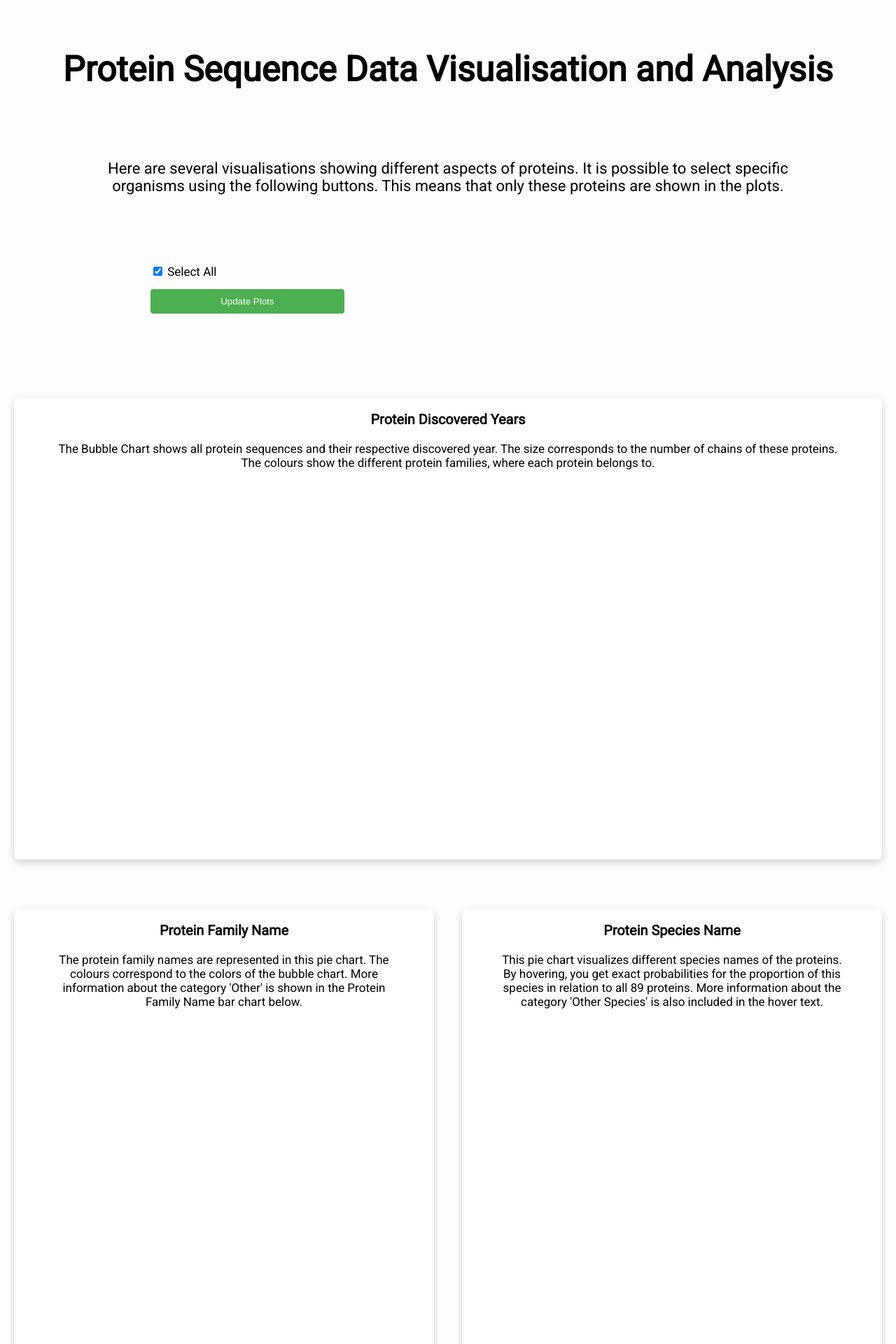
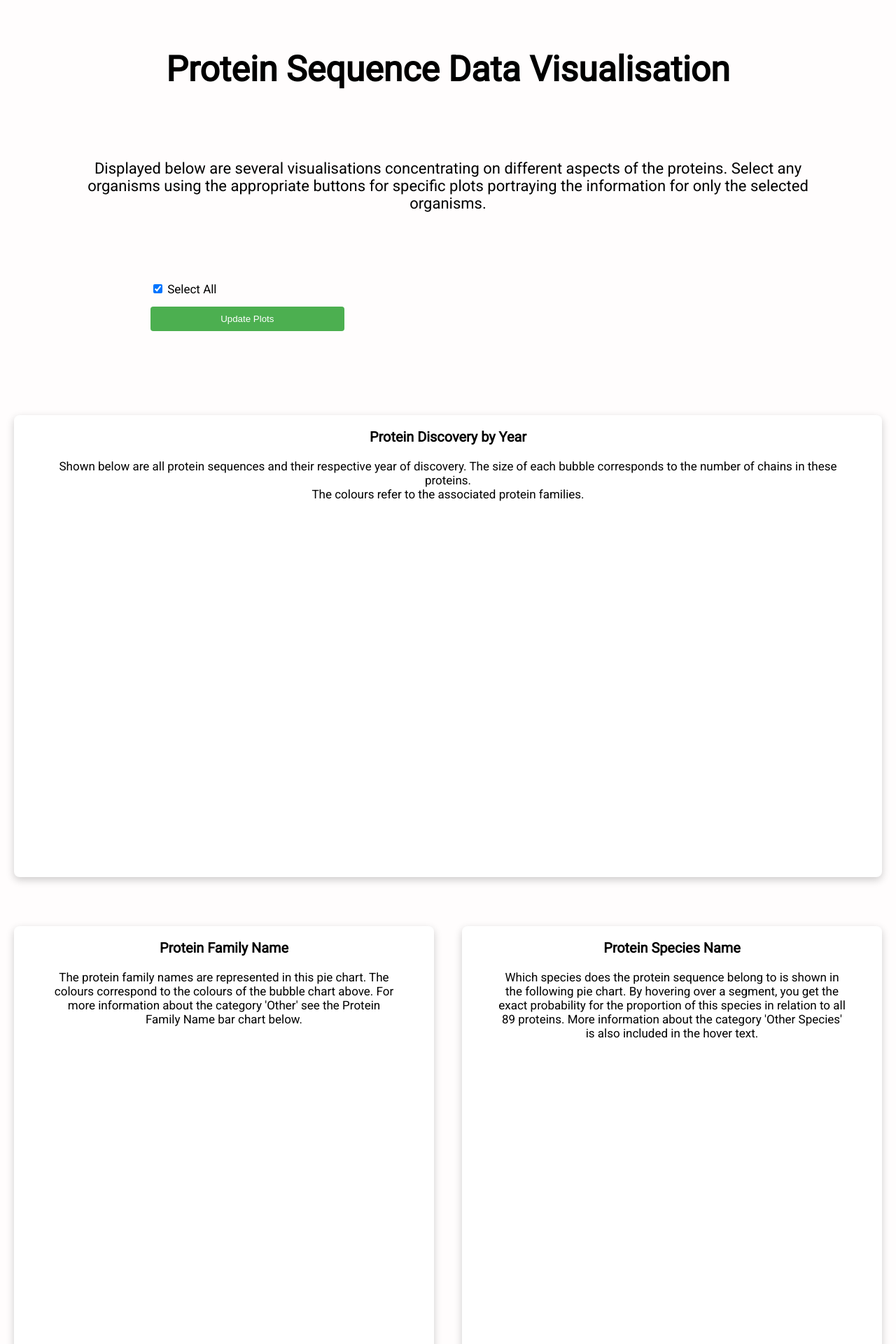
Before and after one commit to vino-nyschey/Data-Visualization-MSA, a Python web app: template templates/index.html in a window 1280 px wide. Shown: the top 1920 px of the page at 70% size. Run offline with Jinja, Linux system fonts and the light colour scheme; the template is opened without the code that fills it, so the values that code supplies are empty; some libraries are stand-ins or nearby versions.

Commit message:
removed analysis from title, chnaged wording in index.html, changed title of bubble chart | issue #57

```diff
--- a/templates/base.html
+++ b/templates/base.html
@@ -15,7 +15,7 @@
     <script src="{{ url_for('static', filename='js/script.js') }}"></script>
 </head>
 <body>
-    <h1>Protein Sequence Data Visualisation and Analysis</h1>
+    <h1>Protein Sequence Data Visualisation</h1>
     <div class="non-chart-text">
         <p>
             By visualising the relationships between proteins, the analysis of these proteins is faster, more effective and enables researchers to communicate their findings.
--- a/templates/index.html
+++ b/templates/index.html
@@ -10,11 +10,11 @@
     <script src="https://cdn.plot.ly/plotly-latest.min.js"></script>
 </head>
 <body>
-    <h1>Protein Sequence Data Visualisation and Analysis</h1>
+    <h1>Protein Sequence Data Visualisation</h1>
     <div class="non-chart-text">
         <p>
-            Here are several visualisations showing different aspects of proteins. It is possible to select specific organisms using the following buttons.
-            This means that only these proteins are shown in the plots.
+            Displayed below are several visualisations concentrating on different aspects of the proteins. Select any organisms using the appropriate buttons for specific plots
+            portraying the information for only the selected organisms.
         </p>
     </div>
 
@@ -33,12 +33,12 @@
     <div class="full-width-chart-container">
         <div class="chart-card">
             <div class="chart-title">
-                <h3>Protein Discovered Years</h3>
+                <h3>Protein Discovery by Year</h3>
             </div>
             <div class="chart-text">
                 <p>
-                    The Bubble Chart shows all protein sequences and their respective discovered year. The size corresponds to the number of chains of these proteins.</br>
-                    The colours show the different protein families, where each protein belongs to.
+                    Shown below are all protein sequences and their respective year of discovery. The size of each bubble corresponds to the number of chains in these proteins.</br>
+                    The colours refer to the associated protein families.
                 </p>
             </div>
             <div id="bubble-chart">
@@ -55,8 +55,8 @@
             </div>
             <div class="chart-text">
                 <p>
-                    The protein family names are represented in this pie chart. The colours correspond to the colors of the bubble chart.
-                    More information about the category 'Other' is shown in the Protein Family Name bar chart below.
+                    The protein family names are represented in this pie chart. The colours correspond to the colours of the bubble chart above.
+                    For more information about the category 'Other' see the Protein Family Name bar chart below.
                 </p>
             </div>
             <div class="pie-charts-container">
@@ -75,7 +75,7 @@
             </div>
             <div class="chart-text">
                 <p>
-                    This pie chart visualizes different species names of the proteins. By hovering, you get exact probabilities for the proportion of this species in relation to all 89 proteins.
+                    Which species does the protein sequence belong to is shown in the following pie chart. By hovering over a segment, you get the exact probability for the proportion of this species in relation to all 89 proteins.
                     More information about the category 'Other Species' is also included in the hover text.
                 </p>
             </div>
```
